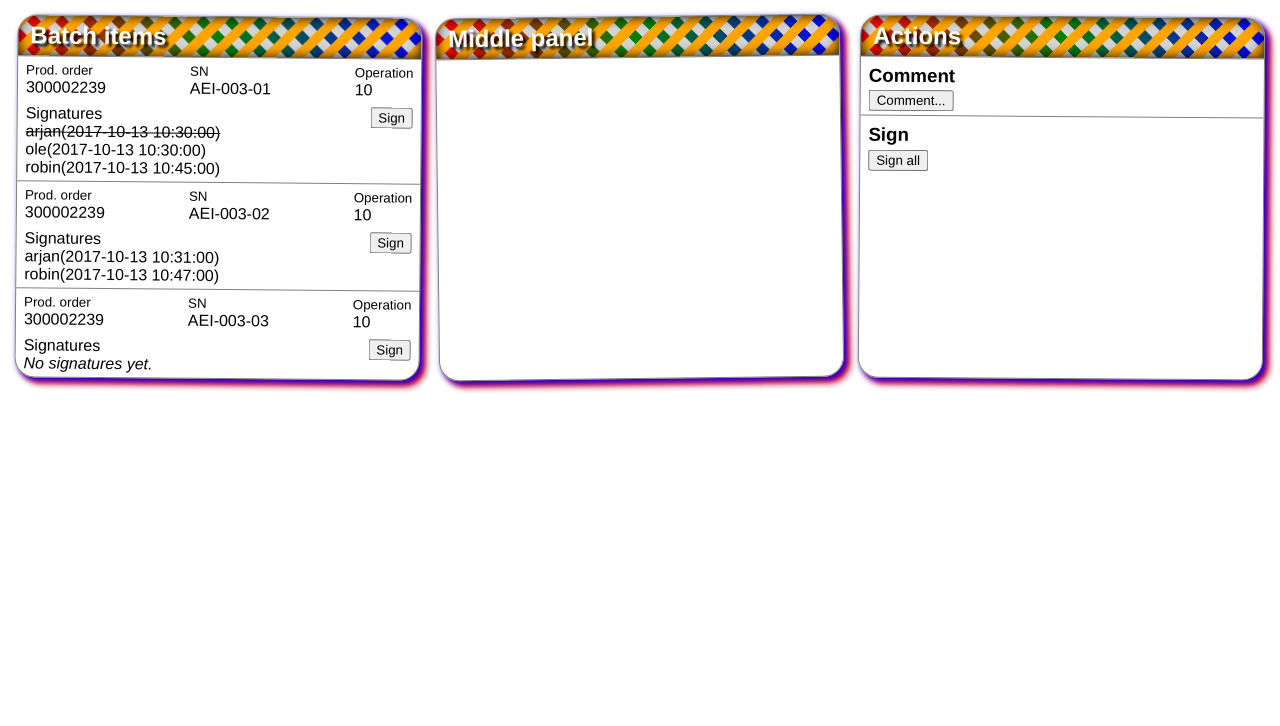
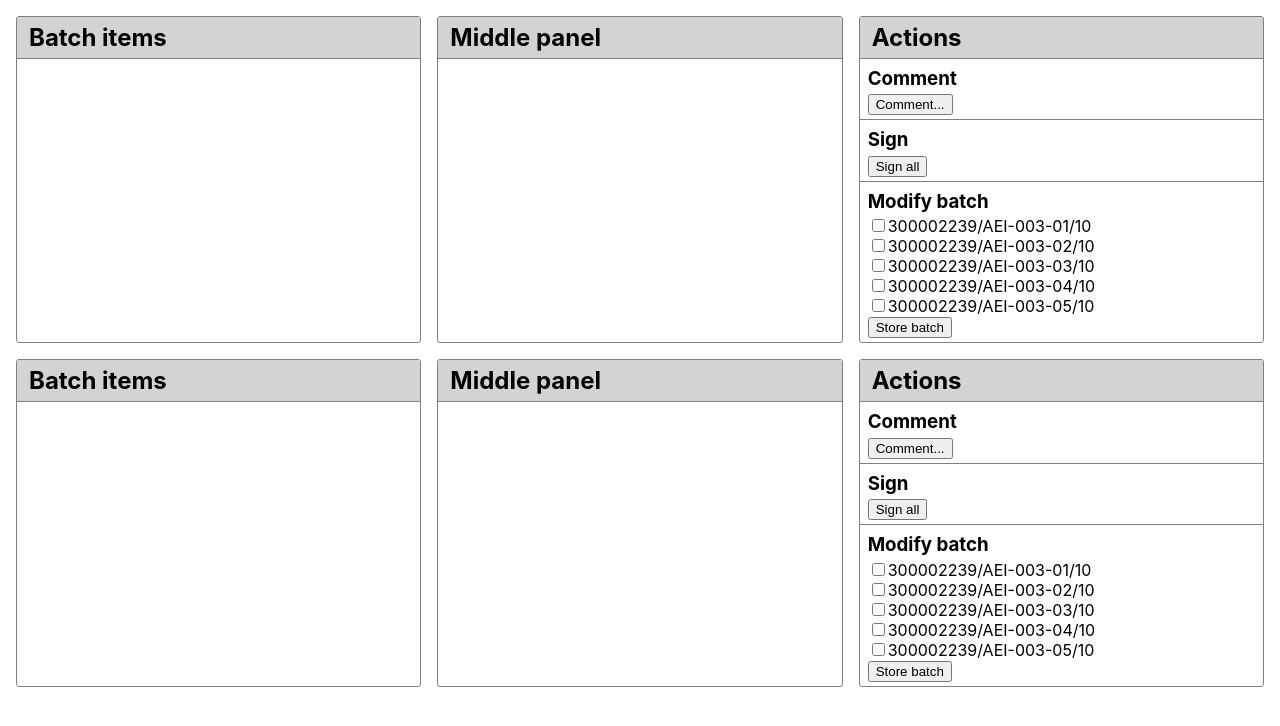
Before and after one commit to aeinbu/react-demo, a React (Create React App) app: page / in a window 1280 px wide. Shown: the top 726 px of the page. Built offline with nearby package versions, Linux system fonts and the light colour scheme.

Commit message:
edit batch

```diff
--- a/package.json
+++ b/package.json
@@ -31,5 +31,8 @@
       "last 1 firefox version",
       "last 1 safari version"
     ]
+  },
+  "devDependencies": {
+    "node-sass": "^4.13.0"
   }
 }
--- a/src/App.jsx
+++ b/src/App.jsx
@@ -1,15 +1,19 @@
-import React, { } from 'react'
-import './App.css'
-import './Ugly.css'
+import React, { useState } from 'react'
+import './App.scss'
+// import './Ugly.css'
 import BatchList from "./Components/BatchList"
 import Actions from "./Components/Actions"
-// import BatchContext from "./Roots/BatchContext"
+import BatchContext from "./Roots/BatchContext"
 
 
 function App() {
+	const [state, setState] = useState({batch:[]})
+	const modifyBatch = (batch) => setState({ batch })
+	const context = { batch: state.batch, modifyBatch: modifyBatch }
+
 	return (
-		<div className="App">
-			{/* <BatchContext.Provider value={batch}> */}
+		<>
+			<BatchContext.Provider value={context}>
 				<section className="main-grid">
 					<section className="panel">
 						<h2 className="heading" >Batch items</h2>
@@ -29,8 +33,8 @@ function App() {
 						</div>
 					</section>
 				</section>
-			{/* </BatchContext.Provider> */}
-		</div>
+			</BatchContext.Provider>
+		</>
 	)
 }
 
--- a/src/Components/Actions.jsx
+++ b/src/Components/Actions.jsx
@@ -1,14 +1,16 @@
 import React, { useContext } from "react"
 import BatchContext from "../Roots/BatchContext"
 import { routingRoot } from "../Roots/RoutingRoot"
+import { BatchItemSelector } from "./BatchItemSelector"
 
 
-function sign(batchItems){
-	routingRoot.sign(batchItems, { who: "ole", when: "2019-12-18 10:03:38", what: "sign" })
+function sign(identifiers) {
+	routingRoot.sign(identifiers, { who: "ole", when: "2019-12-18 10:03:38", what: "sign" })
 }
 
+
 export default function Actions() {
-	const batch = useContext(BatchContext)
+	const { batch } = useContext(BatchContext)
 	return <>
 		<article>
 			<h3>Comment</h3>
@@ -18,5 +20,9 @@ export default function Actions() {
 			<h3>Sign</h3>
 			<button onClick={() => sign(batch)}>Sign all</button>
 		</article>
+		<article>
+			<h3>Modify batch</h3>
+			<BatchItemSelector />
+		</article>
 	</>
 }
--- /dev/null
+++ b/src/Components/BatchItemSelector.jsx
@@ -0,0 +1,35 @@
+import React, { useContext, useState } from "react"
+import BatchContext from "../Roots/BatchContext"
+import { identifiers } from "../data/identifiers"
+
+export function BatchItemSelector() {
+	const { batch, modifyBatch } = useContext(BatchContext)
+	const [batchSelection, setBatchSelection] = useState(identifiers.map(key => ({
+		key,
+		isSelected: batch.some(x => x.productionOrderNumber === key.productionOrderNumber && x.endItemSerialNumber === key.endItemSerialNumber)
+	})))
+
+	return <>
+		{batchSelection.map((x, ix) =>
+			<div key={ix} >
+				<label>
+					<input type="checkbox" checked={x.isSeleted} onChange={() => {
+						const newSelection = [
+							...batchSelection.slice(0, ix),
+							{ key: x.key, isSelected: !x.isSelected },
+							...batchSelection.slice(ix + 1)
+						]
+
+						setBatchSelection(newSelection)
+					}} />
+					{x.key.productionOrderNumber}/
+					{x.key.endItemSerialNumber}/
+					{x.key.operationNumber}
+				</label>
+			</div>
+		)}
+		<button onClick={() => modifyBatch(batchSelection.filter(x => x.isSelected).map(x => x.key))}>
+			Store batch
+		</button>
+	</>
+}
--- a/src/Components/BatchList.jsx
+++ b/src/Components/BatchList.jsx
@@ -3,23 +3,23 @@ import BatchContext from "../Roots/BatchContext"
 import { routingRoot } from "../Roots/RoutingRoot"
 
 
+const identifierToKey = identifier => `${identifier.productionOrderNumber}::${identifier.endItemSerialNumber}::${identifier.operationNumber}`
+
 
 export default function BatchList() {
-	// const [selctedItems, setSelectedItems] = useState([])
-	const batch = useContext(BatchContext)
-
-	return batch.map((batchItem, ix) => <BatchListItem key={ix} batchItem={batchItem} />)
+	const { batch } = useContext(BatchContext)
+	return batch.map((identifier) => <BatchListItem key={identifierToKey(identifier)} identifier={identifier} />)
 }
 
-function sign(batchItem) {
-	routingRoot.sign([batchItem], { who: "arjan", when: "2019-12-18 09:56:12", what: "sign" })
+
+function sign(identifier) {
+	routingRoot.sign([identifier], { who: "arjan", when: "2019-12-18 09:56:12", what: "sign" })
 }
 
 
 class BatchListItem extends React.Component {
 	constructor(props) {
 		super(props)
-
 		this.state = { signatures: [] }
 	}
 
@@ -27,7 +27,7 @@ class BatchListItem extends React.Component {
 		this.subscription = routingRoot.subject.subscribe(() => {
 			this.setState({
 				...this.state,
-				signatures: routingRoot.getSignatures(this.props.batchItem)
+				signatures: routingRoot.getSignatures(this.props.identifier)
 			})
 		});
 	}
@@ -38,35 +38,35 @@ class BatchListItem extends React.Component {
 	}
 
 	render() {
-		const { signatures } = this.state;
-		const { batchItem } = this.props;
+		const { signatures } = this.state
+		const { identifier } = this.props
 		return <>
 			<article>
 				<div className="flex horizontal">
 					<div>
 						<small>Prod. order</small>
 						<br />
-						{batchItem.productionOrderNumber}
+						{identifier.productionOrderNumber}
 					</div>
 					<div>
 						<small>SN</small>
 						<br />
-						{batchItem.endItemSerialNumber}
+						{identifier.endItemSerialNumber}
 					</div>
 					<div>
 						<small>Operation</small>
 						<br />
-						{batchItem.operationNumber}
+						{identifier.operationNumber}
 					</div>
 				</div>
 				<div className="spacer half-line"></div>
 				<div className="flex horizontal">
 					<div>
-						<div>Signatures</div>
+						<div><small>Signatures</small></div>
 						<Signatures signatures={signatures} />
 					</div>
 					<div>
-						<button onClick={() => sign(batchItem)}>Sign</button>
+						<button onClick={() => sign(identifier)}>Sign</button>
 					</div>
 				</div>
 			</article>
--- a/src/Roots/BatchContext.js
+++ b/src/Roots/BatchContext.js
@@ -1,17 +1,7 @@
 import React from "react"
 
-const batch = [{
-	productionOrderNumber: "300002239",
-	endItemSerialNumber: "AEI-003-01",
-	operationNumber: 10
-}, {
-	productionOrderNumber: "300002239",
-	endItemSerialNumber: "AEI-003-02",
-	operationNumber: 10
-}, {
-	productionOrderNumber: "300002239",
-	endItemSerialNumber: "AEI-003-03",
-	operationNumber: 10
-}]
 
-export default React.createContext(batch)
+export default React.createContext({
+    batch: [],
+    modifyBatch: () => console.warn("*** BatchContext::modifyBatch default version does nothing")
+})
--- a/src/Roots/RoutingRoot.js
+++ b/src/Roots/RoutingRoot.js
@@ -1,4 +1,5 @@
 import { BehaviorSubject /*, Observable*/ } from "rxjs"
+import { routing } from "../data/routing"
 
 class RoutingRoot {
     constructor() {
@@ -7,50 +8,7 @@ class RoutingRoot {
     }
 
     load() {
-        this._data = [{
-                key: { productionOrderNumber: "300002239", endItemSerialNumber: "AEI-003-01" },
-                routing: [{
-                        operationNumber: 10,
-                        signatures: [
-                            { who: "arjan", when: "2017-10-13 10:30:00", what: "revoked" },
-                            { who: "ole", when: "2017-10-13 10:30:00", what: "sign" },
-                            { who: "robin", when: "2017-10-13 10:45:00", what: "sign" }
-                        ]
-                    },
-                    { operationNumber: 20, signatures: [] },
-                    { operationNumber: 30, signatures: [] },
-                    { operationNumber: 40, signatures: [] }
-                ]
-            },
-            {
-                key: { productionOrderNumber: "300002239", endItemSerialNumber: "AEI-003-02" },
-                routing: [{
-                        operationNumber: 10,
-                        signatures: [
-                            { who: "arjan", when: "2017-10-13 10:31:00", what: "sign" },
-                            { who: "robin", when: "2017-10-13 10:47:00", what: "sign" }
-                        ]
-                    },
-                    {
-                        operationNumber: 20,
-                        signatures: [
-                            { who: "tor inge", when: "2017-10-15 10:30:00", what: "sign" }
-                        ]
-                    },
-                    { operationNumber: 30, signatures: [] },
-                    { operationNumber: 40, signatures: [] }
-                ]
-            },
-            {
-                key: { productionOrderNumber: "300002239", endItemSerialNumber: "AEI-003-03" },
-                routing: [
-                    { operationNumber: 10, signatures: [] },
-                    { operationNumber: 20, signatures: [] },
-                    { operationNumber: 30, signatures: [] },
-                    { operationNumber: 40, signatures: [] }
-                ]
-            }
-        ]
+        this._data = routing;
 
         this.subject.next()
     }
@@ -70,9 +28,9 @@ class RoutingRoot {
 
     sign(identifiers, signature) {
         identifiers.forEach(identifier => {
-			this._getRouting(identifier).routing.find(x => x.operationNumber === identifier.operationNumber).signatures.push(signature);
-		});
-		this.subject.next();
+            this._getRouting(identifier).routing.find(x => x.operationNumber === identifier.operationNumber).signatures.push(signature);
+        });
+        this.subject.next();
     }
 }
 
--- a/src/Ugly.css
+++ b/src/Ugly.css
@@ -1,8 +1,11 @@
 /* style */
 body {
+	font-family: 'comic sans ms';
+}
+
+h1, h2, h3, h4, h5, h6 {
 	font-family: fantasy;
 }
-
 .panel {
 	border: solid thin gray;
 	border-radius: 20px;
--- /dev/null
+++ b/src/data/identifiers.js
@@ -0,0 +1,3 @@
+import { routing } from "./routing"
+
+export const identifiers = routing.map(x => ({...x.key, operationNumber: 10}))
--- /dev/null
+++ b/src/data/routing.js
@@ -0,0 +1,64 @@
+export const routing = [{
+        key: { productionOrderNumber: "300002239", endItemSerialNumber: "AEI-003-01" },
+        routing: [{
+                operationNumber: 10,
+                signatures: [
+                    { who: "arjan", when: "2017-10-13 10:30:00", what: "revoked" },
+                    { who: "ole", when: "2017-10-13 10:30:00", what: "sign" },
+                    { who: "robin", when: "2017-10-13 10:45:00", what: "sign" }
+                ]
+            },
+            { operationNumber: 20, signatures: [] },
+            { operationNumber: 30, signatures: [] },
+            { operationNumber: 40, signatures: [] }
+        ]
+    },
+    {
+        key: { productionOrderNumber: "300002239", endItemSerialNumber: "AEI-003-02" },
+        routing: [{
+                operationNumber: 10,
+                signatures: [
+                    { who: "arjan", when: "2017-10-13 10:31:00", what: "sign" },
+                    { who: "robin", when: "2017-10-13 10:47:00", what: "sign" }
+                ]
+            },
+            {
+                operationNumber: 20,
+                signatures: [
+                    { who: "tor inge", when: "2017-10-15 10:30:00", what: "sign" }
+                ]
+            },
+            { operationNumber: 30, signatures: [] },
+            { operationNumber: 40, signatures: [] }
+        ]
+    },
+    {
+        key: { productionOrderNumber: "300002239", endItemSerialNumber: "AEI-003-03" },
+        routing: [
+            { operationNumber: 10, signatures: [] },
+            { operationNumber: 20, signatures: [] },
+            { operationNumber: 30, signatures: [] },
+            { operationNumber: 40, signatures: [] }
+        ]
+    },
+    {
+        key: { productionOrderNumber: "300002239", endItemSerialNumber: "AEI-003-04" },
+        routing: [
+            { operationNumber: 10, signatures: [] },
+            { operationNumber: 20, signatures: [] },
+            { operationNumber: 30, signatures: [] },
+            { operationNumber: 40, signatures: [] }
+        ]
+    },
+    {
+        key: { productionOrderNumber: "300002239", endItemSerialNumber: "AEI-003-05" },
+        routing: [
+            { operationNumber: 10, signatures: [
+                { who: "tor inge", when: "2017-10-15 10:30:00", what: "sign" }
+            ] },
+            { operationNumber: 20, signatures: [] },
+            { operationNumber: 30, signatures: [] },
+            { operationNumber: 40, signatures: [] }
+        ]
+    }
+]
--- a/src/index.js
+++ b/src/index.js
@@ -1,6 +1,10 @@
-import React from 'react';
-import ReactDOM from 'react-dom';
-import './index.css';
-import App from './App.jsx';
+import React from 'react'
+import ReactDOM from 'react-dom'
+import './index.css'
+import App from './App.jsx'
 
-ReactDOM.render(<App />, document.getElementById('root'));
+ReactDOM.render(<>
+        <App/>
+        <div className="spacer one-line"></div>
+        <App/>
+</>, document.getElementById('root'))
```
Also changed, not shown: src/App.scss (renamed from src/App.css), 1 other file (tests, documents, lock files or other folders).
